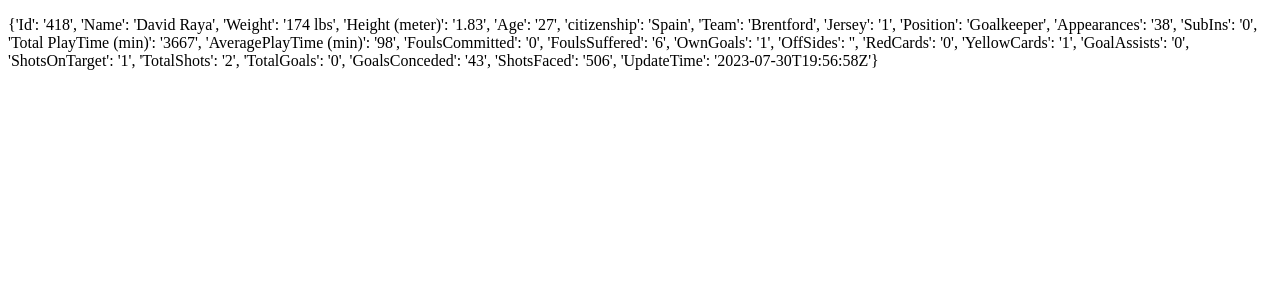
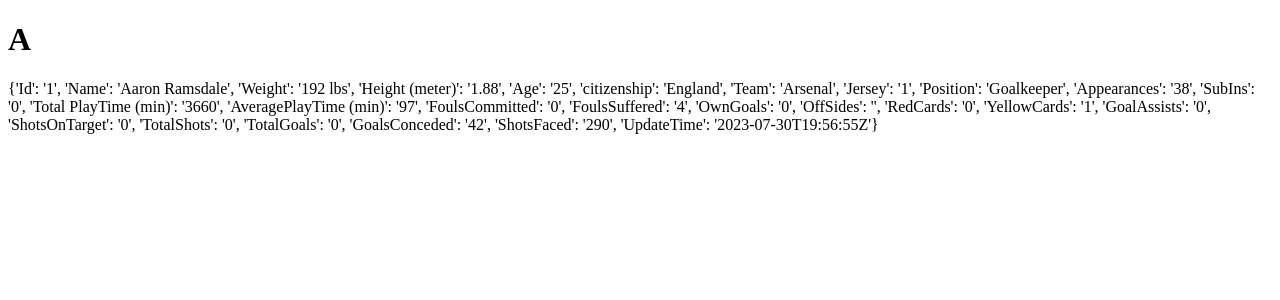
Before and after one commit to TAGCH/E-Predict_League191, a Django app: page /player_information/1 in a window 1280 px wide. Shown: the top 300 px of the page. Run offline with Django 4.2, Linux system fonts and the light colour scheme; parts of the project's set-up code (start-up, migrations or seed data) failed here and were passed over.

Commit message:
fixed csv error

```diff
--- a/audience/templates/audience/player_information.html
+++ b/audience/templates/audience/player_information.html
@@ -12,6 +12,6 @@
 </head>
 
 <body>
-    <div class="empty-box"></div>
+    <div class="empty-box"> <h1> A </h1> </div>
         <p>{{ data }}</p>
 </body>
--- a/audience/views.py
+++ b/audience/views.py
@@ -42,39 +42,13 @@
     return render(request, "audience/team_detail.html", context)
 
 def player_information(request,player_id):
-    # filename = "static/audience/data/players.csv"
-    # with open(filename, 'r', encoding='utf-8') as file:
-    #     rows = csv.DictReader(file)
-    #     for r in rows:
-    #         if r['Id'] == player_id:
-    #             data = r
-    data = {
-        'Id': '418',
-        'Name': 'David Raya',
-        'Weight': '174 lbs',
-        'Height (meter)': '1.83',
-        'Age': '27',
-        'citizenship': 'Spain',
-        'Team': 'Brentford',
-        'Jersey': '1',
-        'Position': 'Goalkeeper',
-        'Appearances': '38',
-        'SubIns': '0',
-        'Total PlayTime (min)': '3667',
-        'AveragePlayTime (min)': '98',
-        'FoulsCommitted': '0',
-        'FoulsSuffered': '6',
-        'OwnGoals': '1',
-        'OffSides': '',
-        'RedCards': '0',
-        'YellowCards': '1',
-        'GoalAssists': '0',
-        'ShotsOnTarget': '1',
-        'TotalShots': '2',
-        'TotalGoals': '0',
-        'GoalsConceded': '43',
-        'ShotsFaced': '506',
-        'UpdateTime': '2023-07-30T19:56:58Z'
-    }
+    data = {}
+    filename = "audience/static/audience/data/players.csv"
+    with open(filename, 'r', encoding='utf-8') as file:
+        rows = csv.DictReader(file)
+        for r in rows:
+            if int(r['Id']) == player_id:
+                data = r
+
     context = {"page": "player_information", "detail": "show all player infos", "data": data}
     return render(request, "audience/player_information.html", context)
```
